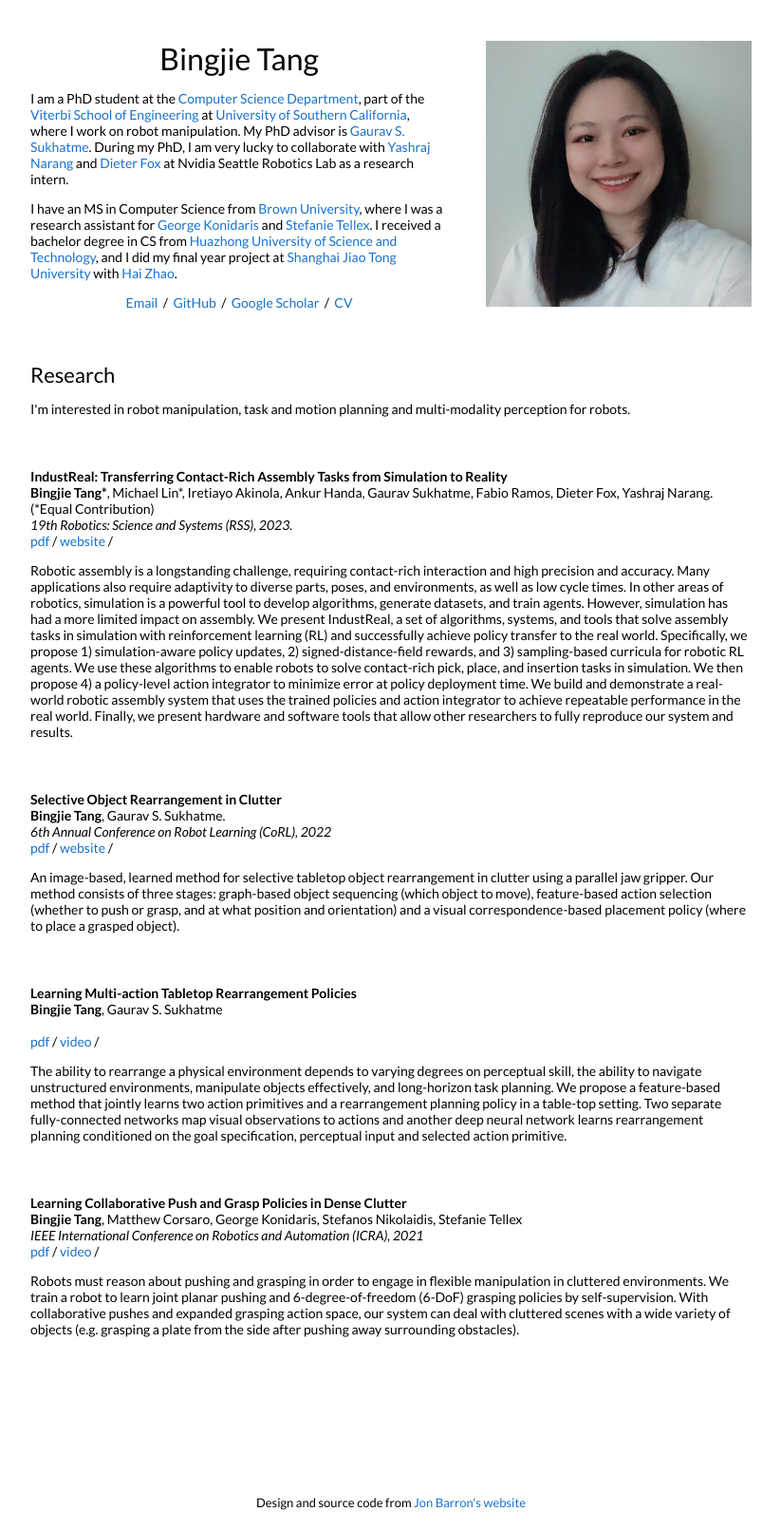
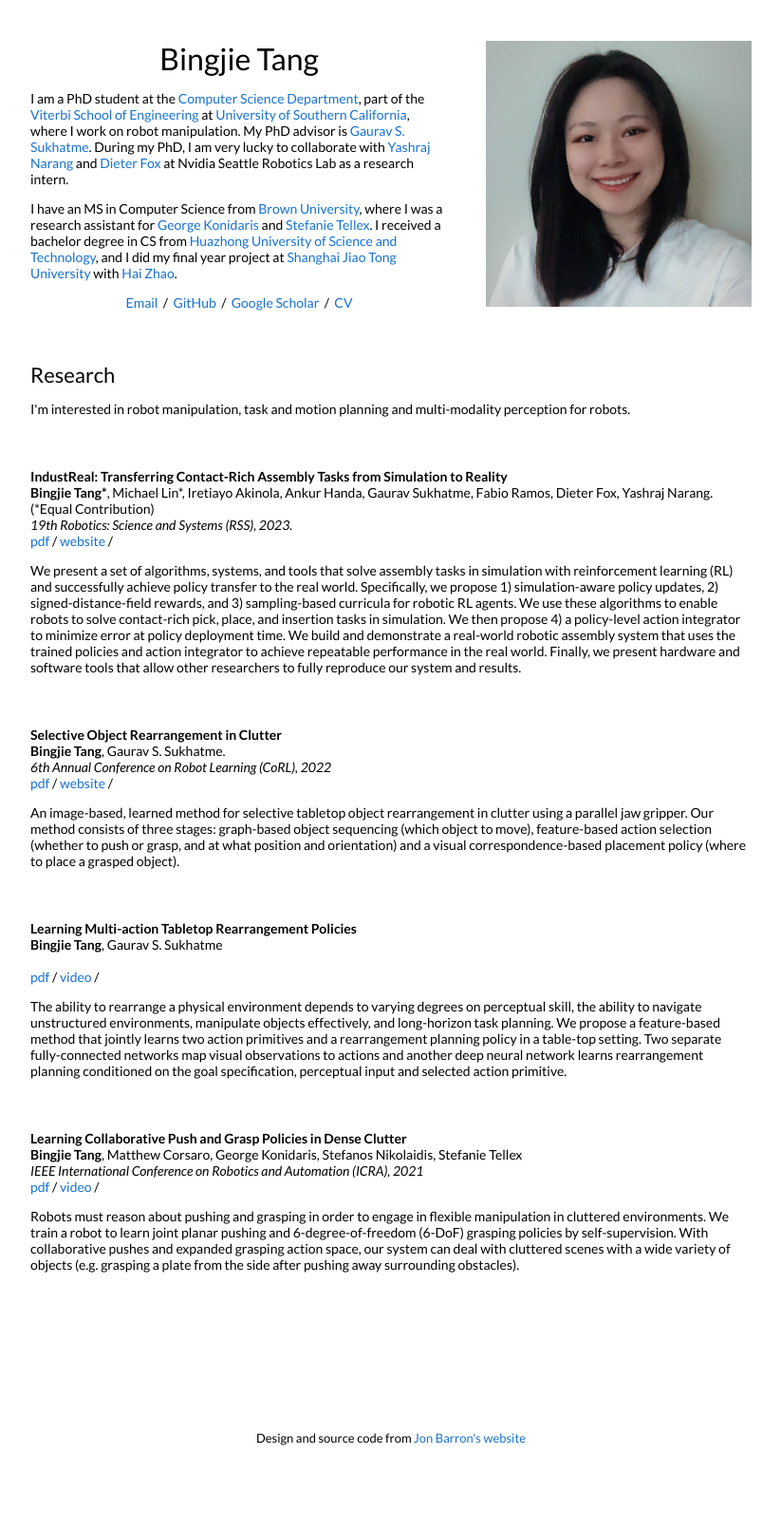
Before and after one commit to bingjietang718/bingjietang718.github.io, a Jekyll site: the page built from _posts/2023-04-28-rss.markdown, in a window 1280 px wide. Shown: the whole page at 95% size, without its empty margins (228-1051 px from the left). Built offline with Jekyll 4.4.1, drawn with Linux system fonts in a browser that asks for light colours; after the commit the page ends 1543 px from its top, so only the background shows below that.

Commit message:
cut rss2023 abstract shorter

```diff
--- a/_posts/2023-04-28-rss.markdown
+++ b/_posts/2023-04-28-rss.markdown
@@ -9,4 +9,4 @@ venue: "19th Robotics: Science and Systems (RSS), 2023."
 pdf: /pdfs/rss2023.pdf
 website: https://sites.google.com/view/industreal
 ---
-Robotic assembly is a longstanding challenge, requiring contact-rich interaction and high precision and accuracy. Many applications also require adaptivity to diverse parts, poses, and environments, as well as low cycle times. In other areas of robotics, simulation is a powerful tool to develop algorithms, generate datasets, and train agents. However, simulation has had a more limited impact on assembly. We present IndustReal, a set of algorithms, systems, and tools that solve assembly tasks in simulation with reinforcement learning (RL) and successfully achieve policy transfer to the real world. Specifically, we propose 1) simulation-aware policy updates, 2) signed-distance-field rewards, and 3) sampling-based curricula for robotic RL agents. We use these algorithms to enable robots to solve contact-rich pick, place, and insertion tasks in simulation. We then propose 4) a policy-level action integrator to minimize error at policy deployment time. We build and demonstrate a real-world robotic assembly system that uses the trained policies and action integrator to achieve repeatable performance in the real world. Finally, we present hardware and software tools that allow other researchers to fully reproduce our system and results.
+We present a set of algorithms, systems, and tools that solve assembly tasks in simulation with reinforcement learning (RL) and successfully achieve policy transfer to the real world. Specifically, we propose 1) simulation-aware policy updates, 2) signed-distance-field rewards, and 3) sampling-based curricula for robotic RL agents. We use these algorithms to enable robots to solve contact-rich pick, place, and insertion tasks in simulation. We then propose 4) a policy-level action integrator to minimize error at policy deployment time. We build and demonstrate a real-world robotic assembly system that uses the trained policies and action integrator to achieve repeatable performance in the real world. Finally, we present hardware and software tools that allow other researchers to fully reproduce our system and results.
```
